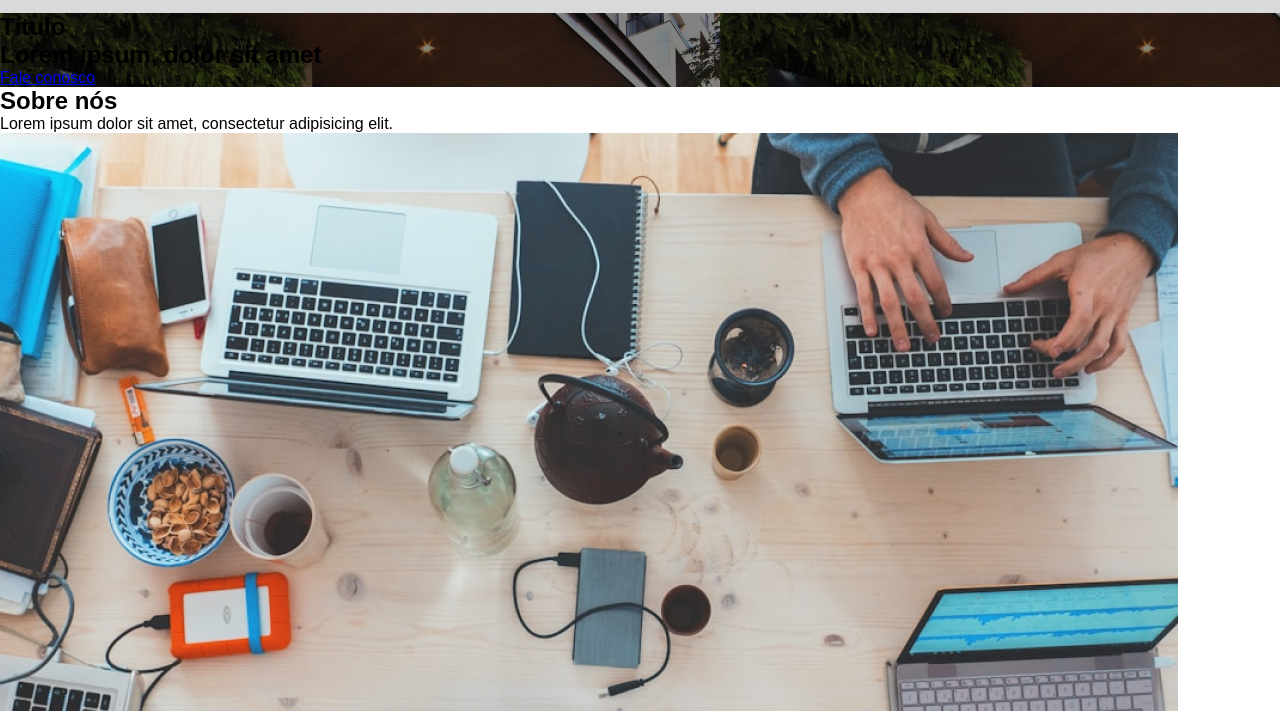
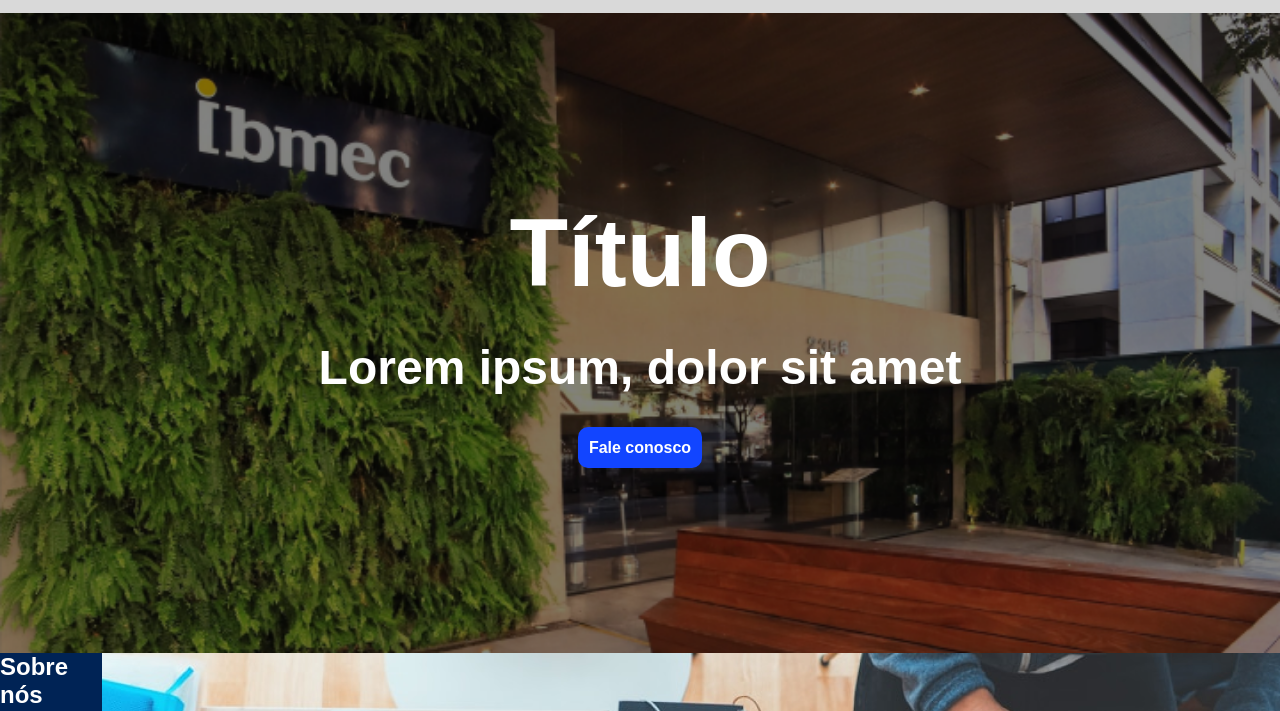
Before and after one commit to Heitor65/site-vanila-front-end, a plain HTML site: page index.html in a window 1280 px wide. Shown: the part 89-800 px from the top of the page. Drawn offline with Linux system fonts and the light colour scheme.

Commit message:
hero section do index pronta e começo do sobre

```diff
--- a/index.html
+++ b/index.html
@@ -35,10 +35,12 @@
             <a href="form.html">Fale conosco</a>
         </section>
 
-        <section> <!-- sobre nós -->
-            <h2>Sobre nós</h1>
+        <section class="sobre-section"> <!-- sobre nós -->
+            <div>
+                <h2>Sobre nós</h2>
                 <p>Lorem ipsum dolor sit amet, consectetur adipisicing elit.</p>
-                <img src="imagens/index_sobre_nos.png" alt="Mesa de tabalho com laptops e gadgets">
+            </div>
+            <img src="imagens/index_sobre_nos.png" alt="Mesa de tabalho com laptops e gadgets">
         </section>
 
         <section> <!-- dados -->
--- a/style/index.css
+++ b/style/index.css
@@ -1,4 +1,40 @@
 .hero {
     background-image: url(../imagens/IBMEC_SAO_PAULO_HERO.png);
-    background: cover;
+    background-size: cover;
+    background-repeat: no-repeat;
+    background-position: center;
+    gap: 2rem;
+    display: flex;
+    flex-direction: column;
+    min-height: 80vh;
+    justify-content: center;
+    align-items: center;
 }
+
+.hero h1 {
+    font-size: 6rem;
+    color: white;
+}
+
+.hero h2 {
+    font-size: 3rem;
+    color: white;
+}
+
+.hero a {
+    background-color: #1245FF;
+    padding: 0.7rem;
+    border-radius: 10px;
+    text-decoration: none;
+    color: white;
+    font-weight: 600;
+}
+
+.sobre-section {
+    background-color: #002355;
+    display: flex;
+}
+
+.sobre-section h2, p {
+    color: white;
+}
```
